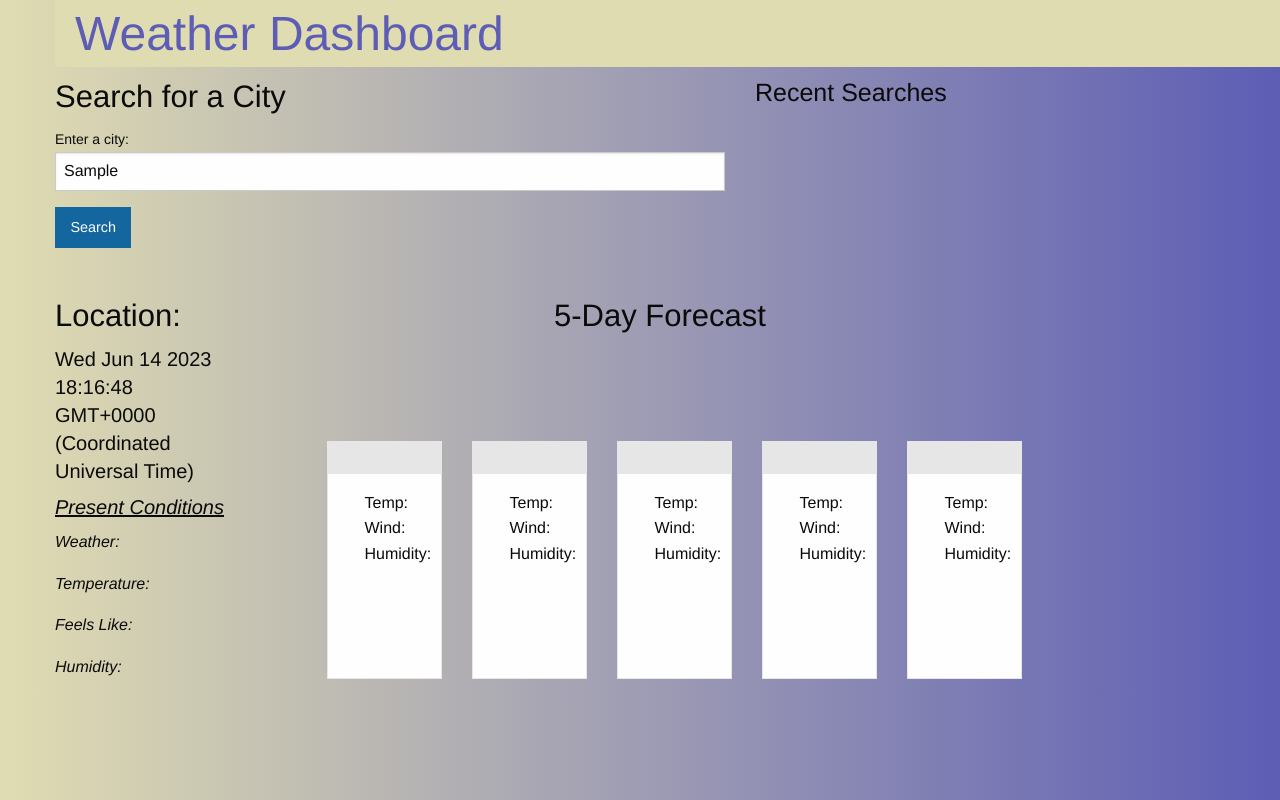
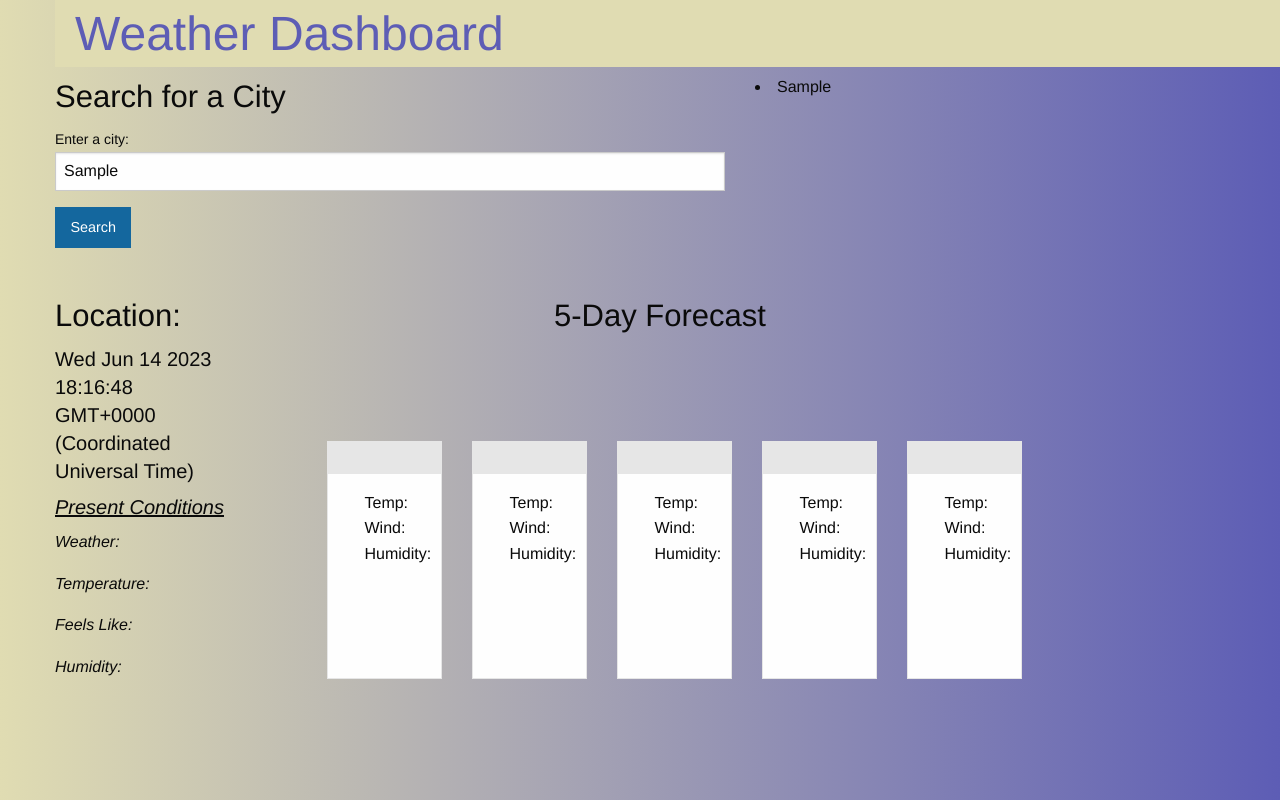
Before and after one commit to Will-Riffe/prsnl-weather-app, a website: page index.html in a window 1280 px wide. Both pictures are taken after typing "Sample" into the empty fields and a click on the button "Search". Shown: the top 800 px of the page. Drawn offline with Linux system fonts and the light colour scheme; no server answers.

Commit message:
✅ All basic features work

```diff
--- a/index.html
+++ b/index.html
@@ -28,7 +28,7 @@
       </form>
     </section>
 
-    <aside class="large-5 small-5 cell">
+    <aside id="search-history" class="large-5 small-5 cell">
       <h4>Recent Searches</h4>
       <ul>
         <li></li>
--- a/js/weather.js
+++ b/js/weather.js
@@ -5,6 +5,7 @@ class WeatherApp {
         this.searchInput = document.querySelector("#search");
         this.recentSearches = document.querySelector("aside ul");
         this.locationName = document.querySelector("#locationName");
+
 
         this.temperature = document.querySelector("#temperature");
         this.weather = document.querySelector("#weather");
@@ -86,7 +87,7 @@ class WeatherApp {
         const days = ["today", "tomorrow", "twoDays", "threeDays", "fourDays"];
 
         for (let i = 0; i < forecastArticles.length; i++) {
-          const forecast = forecastData[i * 8]; // Weather data for a specific day at index i * 8
+            const forecast = forecastData[i * 8];
             const article = forecastArticles[i];
             const date = new Date(forecast.dt_txt);
             const day = days[i];
@@ -105,17 +106,29 @@ class WeatherApp {
 
 
     saveSearch(cityName) {
-        localStorage.setItem("cityName", cityName);
+        WeatherApp.addToSearchHistory(cityName);
     }
 
-    displayRecentSearches() {
-        const savedCityName = localStorage.getItem("cityName");
-        if (savedCityName) {
+    static addToSearchHistory(searchTerm) {
+        let searchHistory = JSON.parse(localStorage.getItem("searchHistory")) || [];
+        searchHistory.unshift(searchTerm);
+        searchHistory = searchHistory.slice(0, 10);
+        localStorage.setItem("searchHistory", JSON.stringify(searchHistory));
+        WeatherApp.displaySearchHistory(); // Call the static method using the class name
+    }
+
+    static displaySearchHistory() {
+        let searchHistory = JSON.parse(localStorage.getItem("searchHistory")) || [];
+        let searchHistoryEl = document.getElementById("search-history");
+        searchHistoryEl.innerHTML = "";
+
+        searchHistory.forEach((searchTerm) => {
             const li = document.createElement("li");
-            li.textContent = savedCityName;
-            this.recentSearches.appendChild(li);
+            li.textContent = searchTerm;
+            searchHistoryEl.appendChild(li);
+        });
     }
-    }
+
 }
 
 const apiKey = "ed5b70ee3a26a414b68275baca4b2daa";
```
Lines whose indentation alone changed are shown as unchanged.
